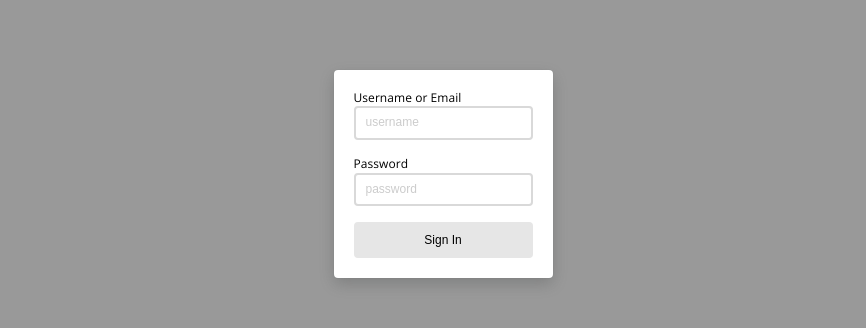
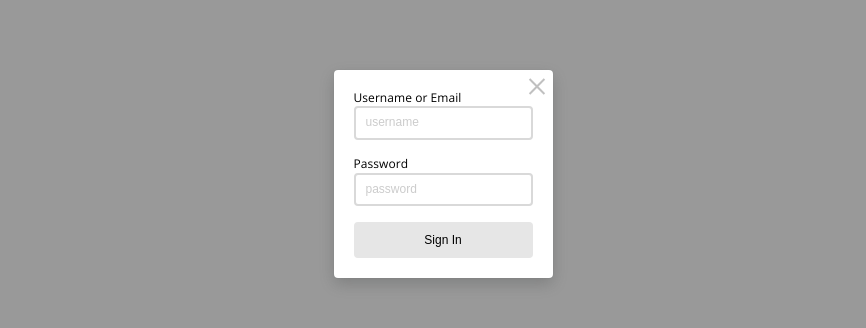
Before and after one commit to artemloiko/mern-calendar-app, a React (Create React App) app in the folder client/: page / in a window 1280 px wide. Both pictures are taken after a click on the button "Sing In". Shown: the part 226-554 px from the top of the page, without its empty margins (197-1063 px from the left). Built offline with nearby package versions, Linux system fonts and the light colour scheme.

Commit message:
Add modal close button

```diff
--- a/client/src/components/Modal/Modal.css
+++ b/client/src/components/Modal/Modal.css
@@ -22,3 +22,30 @@
   flex-direction: column;
   align-items: flex-start;
 }
+
+.modal__close {
+  position: absolute;
+  right: 6px;
+  top: 6px;
+  width: 20px;
+  height: 20px;
+  opacity: 0.3;
+}
+.modal__close:hover {
+  opacity: 1;
+}
+.modal__close:before,
+.modal__close:after {
+  position: absolute;
+  left: 9px;
+  content: ' ';
+  height: 21px;
+  width: 2px;
+  background-color: #333;
+}
+.modal__close:before {
+  transform: rotate(45deg);
+}
+.modal__close:after {
+  transform: rotate(-45deg);
+}
--- a/client/src/components/Modal/Modal.tsx
+++ b/client/src/components/Modal/Modal.tsx
@@ -3,20 +3,30 @@ import ReactModal from 'react-modal';
 import clsx from 'clsx';
 
 import './Modal.css';
+import { useKeyboardClick } from 'hooks/useKeyboardClick';
 
 ReactModal.setAppElement('#root');
 
-export type ModalProps = ReactModal.Props;
+export type ModalProps = ReactModal.Props & Required<Pick<ReactModal.Props, 'onRequestClose'>>;
 
 const Modal: React.FC<ModalProps> = (props) => {
-  const { children, className, ...modalProps } = props;
+  const { children, className, onRequestClose, ...modalProps } = props;
+  const keyDownHandler = useKeyboardClick(onRequestClose);
+
   return (
     <ReactModal
       {...modalProps}
+      onRequestClose={onRequestClose}
       className={clsx('modal', className)}
       overlayClassName="modal-overlay"
     >
-      {children || 'Example Modal'}
+      <div
+        className="modal__close"
+        tabIndex={0}
+        onClick={onRequestClose}
+        onKeyDown={keyDownHandler}
+      ></div>
+      {children}
     </ReactModal>
   );
 };
--- a/client/src/hooks/useKeyboardClick.ts
+++ b/client/src/hooks/useKeyboardClick.ts
@@ -1,6 +1,6 @@
 import { KeyboardEvent, useCallback } from 'react';
 
-export function useKeyboardClick(cb: () => void) {
+export function useKeyboardClick(cb: (...args: any) => void) {
   const keyDownHandler = useCallback(
     (e: KeyboardEvent<HTMLDivElement>) => {
       if (e.key === ' ' || e.key === 'Enter') {
```
